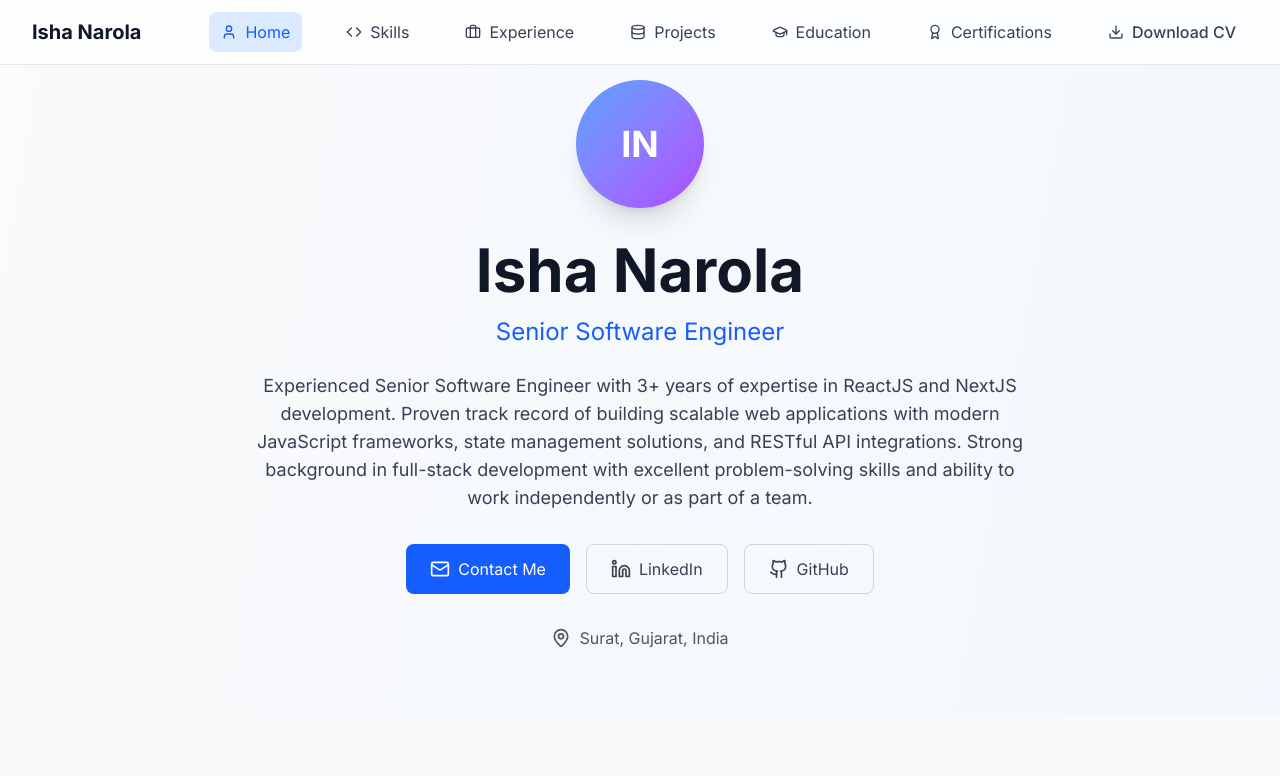
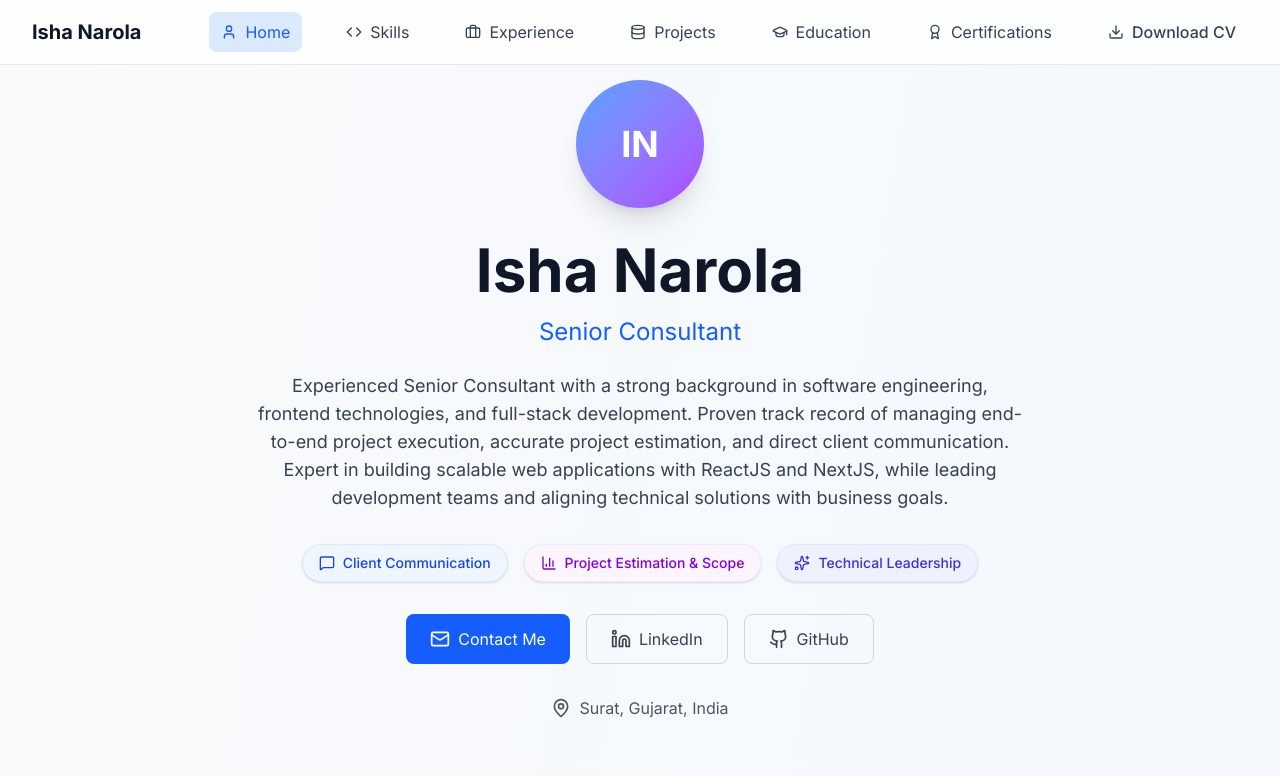
Before and after one commit to Ishanarola123/isha-portfolio, a Next.js app: page / in a window 1280 px wide. Shown: the top 776 px of the page. Built offline with nearby package versions, Linux system fonts and the light colour scheme.

Commit message:
# change the portfolio for the senior consultant

```diff
--- a/src/app/layout.tsx
+++ b/src/app/layout.tsx
@@ -6,27 +6,27 @@ import { Toaster } from "react-hot-toast";
 const inter = Inter({ subsets: ["latin"] });
 
 export const metadata: Metadata = {
-  title: "Isha Narola - Senior Software Engineer",
+  title: "Isha Narola - Senior Consultant",
   description:
-    "Senior Software Engineer with 2.5+ years of expertise in ReactJS and NextJS development. Experienced in building scalable web applications with modern JavaScript frameworks.",
+    "Senior Consultant with 3+ years of expertise in ReactJS, NextJS development, client communication, and project estimation. Experienced in leading team delivery and building scalable web applications.",
   keywords:
-    "Isha Narola, Senior Software Engineer, ReactJS, NextJS, JavaScript, TypeScript, Full Stack Developer, Web Development, Gujarat, Surat",
+    "Isha Narola, Senior Consultant, Project Estimation, Client Communication, ReactJS, NextJS, JavaScript, TypeScript, Full Stack Developer, Web Development, Gujarat, Surat",
   authors: [{ name: "Isha Narola" }],
   creator: "Isha Narola",
   openGraph: {
     type: "website",
     locale: "en_US",
     url: "https://isha-narola-portfolio.vercel.app",
-    title: "Isha Narola - Senior Software Engineer",
+    title: "Isha Narola - Senior Consultant",
     description:
-      "Senior Software Engineer specializing in ReactJS, NextJS, and modern web technologies.",
+      "Senior Consultant specializing in ReactJS, NextJS, project estimation, and client communication.",
     siteName: "Isha Narola Portfolio",
   },
   twitter: {
     card: "summary_large_image",
-    title: "Isha Narola - Senior Software Engineer",
+    title: "Isha Narola - Senior Consultant",
     description:
-      "Senior Software Engineer specializing in ReactJS, NextJS, and modern web technologies.",
+      "Senior Consultant specializing in ReactJS, NextJS, project estimation, and client communication.",
   },
   robots: {
     index: true,
--- a/src/components/Footer.tsx
+++ b/src/components/Footer.tsx
@@ -14,9 +14,8 @@ const Footer: React.FC = () => {
           <div>
             <h3 className="text-xl font-bold mb-4">Isha Narola</h3>
             <p className="text-gray-400 leading-relaxed">
-              Senior Software Engineer passionate about creating scalable web
-              applications with modern technologies and delivering exceptional
-              user experiences.
+              Senior Consultant passionate about driving end-to-end project success,
+              accurate estimations, client communication, and building high-performance web applications.
             </p>
           </div>
 
--- a/src/components/Hero.tsx
+++ b/src/components/Hero.tsx
@@ -1,5 +1,5 @@
 import React from "react";
-import { Mail, Phone, MapPin, Linkedin, Github } from "lucide-react";
+import { Mail, Phone, MapPin, Linkedin, Github, MessageSquare, BarChart3, Sparkles } from "lucide-react";
 import { PersonalInfo } from "../types";
 
 interface HeroProps {
@@ -34,6 +34,22 @@ const Hero: React.FC<HeroProps> = ({ personalInfo, isLoaded }) => {
           <p className="text-lg text-gray-700 dark:text-gray-300 max-w-3xl mx-auto mb-8">
             {personalInfo.summary}
           </p>
+
+          {/* Highlight Badges for Senior Consultant Role */}
+          <div className="flex flex-wrap justify-center gap-4 mb-8 max-w-4xl mx-auto">
+            <span className="flex items-center gap-2 px-4 py-2 bg-blue-50 dark:bg-blue-900/30 text-blue-700 dark:text-blue-300 rounded-full text-sm font-medium border border-blue-100 dark:border-blue-800/50 shadow-sm transition-transform hover:scale-105">
+              <MessageSquare className="w-4 h-4" />
+              Client Communication
+            </span>
+            <span className="flex items-center gap-2 px-4 py-2 bg-purple-50 dark:bg-purple-900/30 text-purple-700 dark:text-purple-300 rounded-full text-sm font-medium border border-purple-100 dark:border-purple-800/50 shadow-sm transition-transform hover:scale-105">
+              <BarChart3 className="w-4 h-4" />
+              Project Estimation & Scope
+            </span>
+            <span className="flex items-center gap-2 px-4 py-2 bg-indigo-50 dark:bg-indigo-900/30 text-indigo-700 dark:text-indigo-300 rounded-full text-sm font-medium border border-indigo-100 dark:border-indigo-800/50 shadow-sm transition-transform hover:scale-105">
+              <Sparkles className="w-4 h-4" />
+              Technical Leadership
+            </span>
+          </div>
 
           <div className="flex flex-wrap justify-center gap-4 mb-8">
             <a
--- a/src/data/portfolio.json
+++ b/src/data/portfolio.json
@@ -1,13 +1,13 @@
 {
   "personalInfo": {
     "name": "Isha Narola ",
-    "title": "Senior Software Engineer",
+    "title": "Senior Consultant",
     "email": "ishanarola123@gmail.com",
     "phone": "",
     "address": "81-Akshardham Society-2, Ambatalavadi, Surat, Gujarat, India",
     "linkedin": "https://www.linkedin.com/in/isha-narola-390265237",
     "github": "https://github.com/Ishanarola123",
-    "summary": "Experienced Senior Software Engineer with 3+ years of expertise in ReactJS and NextJS development. Proven track record of building scalable web applications with modern JavaScript frameworks, state management solutions, and RESTful API integrations. Strong background in full-stack development with excellent problem-solving skills and ability to work independently or as part of a team."
+    "summary": "Experienced Senior Consultant with a strong background in software engineering, frontend technologies, and full-stack development. Proven track record of managing end-to-end project execution, accurate project estimation, and direct client communication. Expert in building scalable web applications with ReactJS and NextJS, while leading development teams and aligning technical solutions with business goals."
   },
   "skills": {
     "frontend": [
@@ -115,9 +115,12 @@
   },
   "experience": {
     "company": "Narola Infotech Solutions LLP",
-    "position": "Senior Software Engineer",
+    "position": "Senior Consultant",
     "duration": "February 2023- Present",
     "responsibilities": [
+      "Lead client communication, requirements elicitation, and stakeholder management to align engineering efforts with business goals",
+      "Conduct technical project estimation, scope definition, resource planning, and risk management",
+      "Oversee end-to-end project execution, architecture design, and technical decision-making",
       "Developed scalable web applications using ReactJS and NextJS",
       "Implemented state management solutions with Redux and Context API",
       "Built responsive UI components with modern design systems",
```
Also changed, not shown: 1 other file (tests, documents, lock files or other folders).
